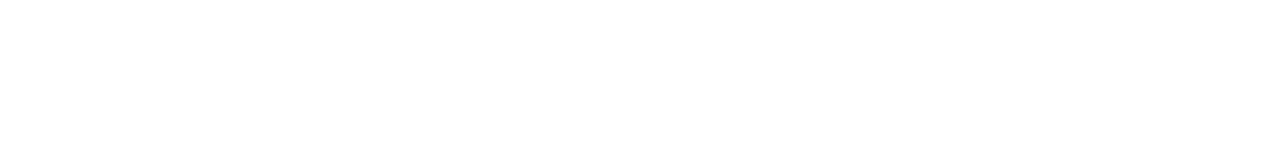
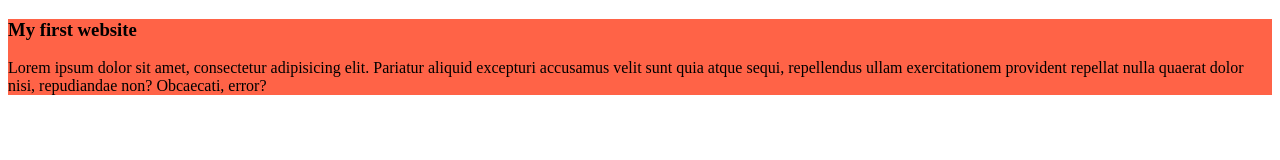
Before and after one commit to AsadAhmedSaad/my-simple-website, a plain HTML site: page index.html in a window 1280 px wide. Drawn offline with Linux system fonts and the light colour scheme.

Commit message:
added my first blog

```diff
--- a/index.html
+++ b/index.html
@@ -4,8 +4,13 @@
     <meta charset="UTF-8">
     <meta name="viewport" content="width=device-width, initial-scale=1.0">
     <title>My Simple Website</title>
+    <link rel="stylesheet" href="styles/blog.css">
 </head>
 <body>
+    <div>
+        <h3>My first website</h3>
+        <p>Lorem ipsum dolor sit amet, consectetur adipisicing elit. Pariatur aliquid excepturi accusamus velit sunt quia atque sequi, repellendus ullam exercitationem provident repellat nulla quaerat dolor nisi, repudiandae non? Obcaecati, error?</p>
+    </div>
 
 </body>
 </html>
--- /dev/null
+++ b/styles/blog.css
@@ -0,0 +1,4 @@
+div{
+    background-color: tomato;
+    padding: 1opx;
+}
```
